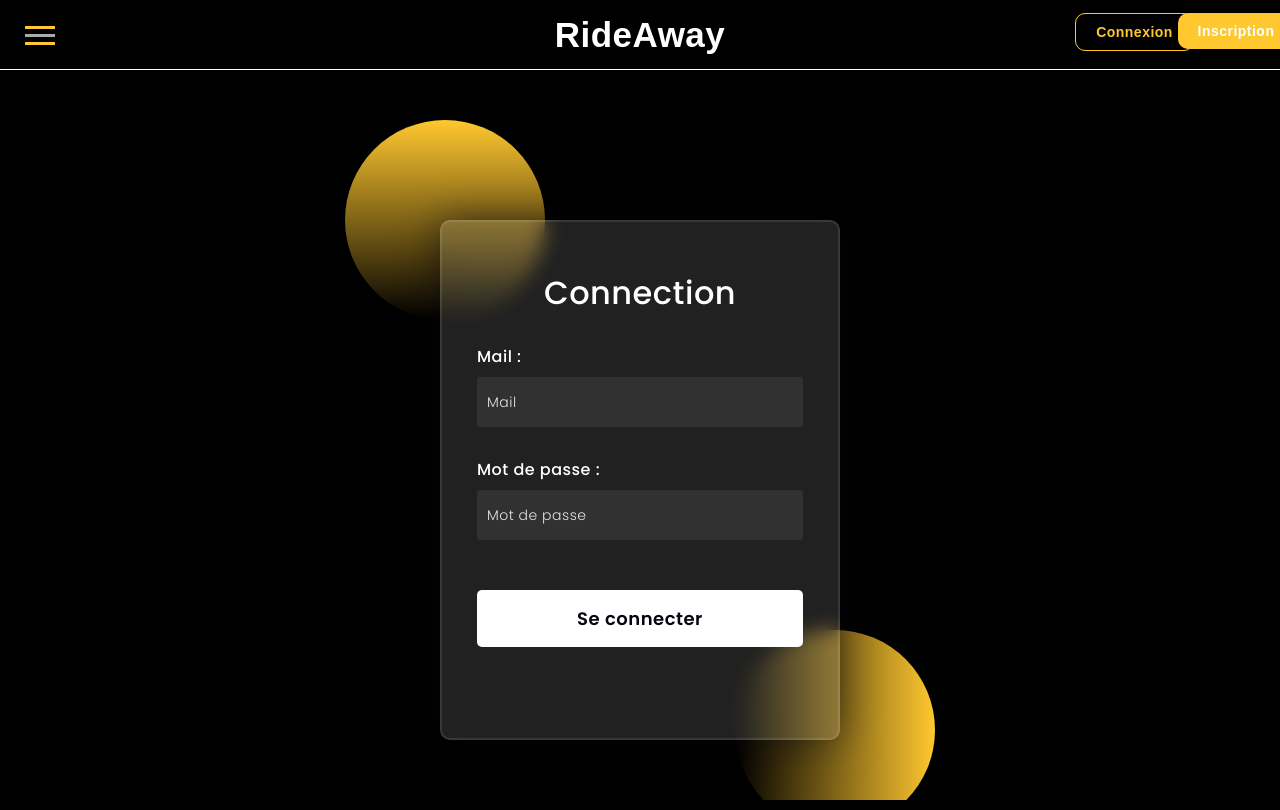
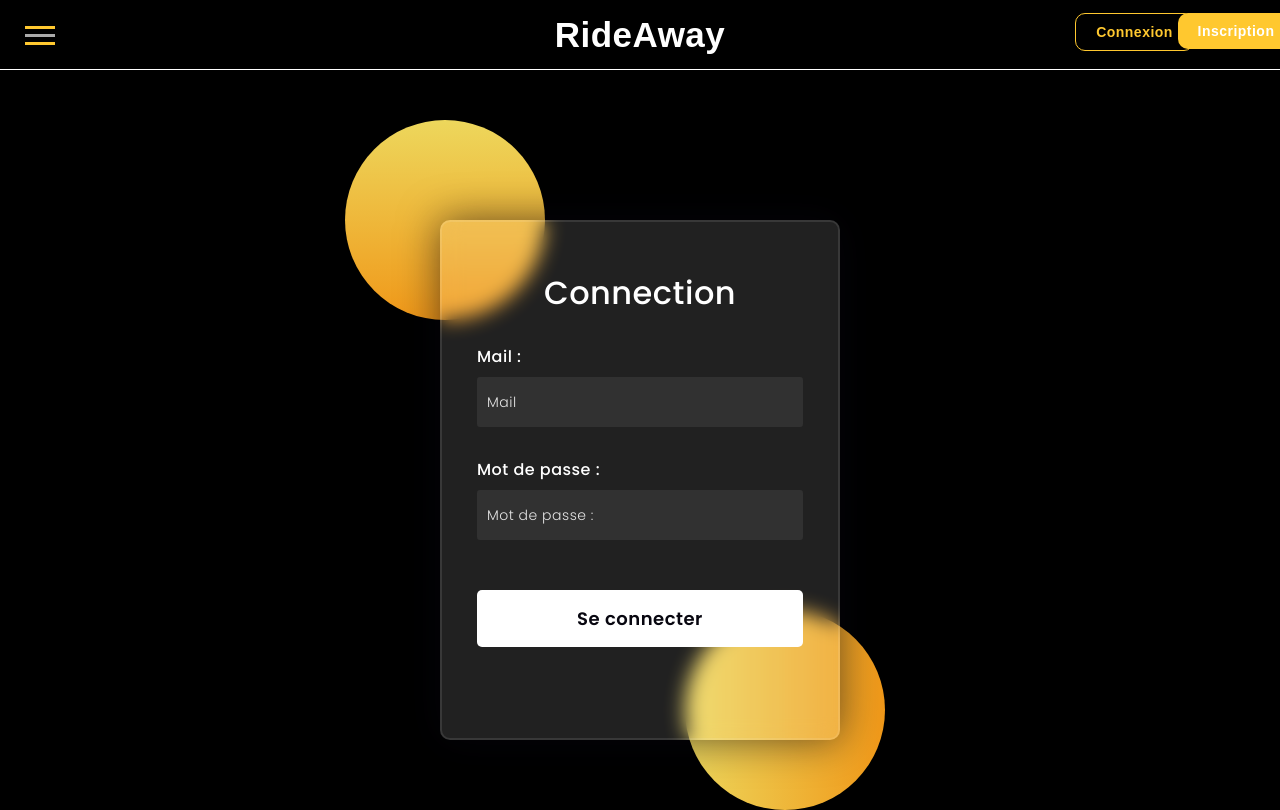
Before and after one commit to AxelMGit/ESGI-ProjetAnnuel1, a PHP site: page /login.php in a window 1280 px wide. Run offline with PHP 8.4, Linux system fonts and the light colour scheme; some web fonts are replaced.

Commit message:
amelioration de la page login

```diff
--- a/login.php
+++ b/login.php
@@ -1,8 +1,7 @@
-<!DOCTYPE html>
 <html lang="en">
 <head>
   <!-- Design by foolishdeveloper.com -->
-    <title>Log in</title>
+    <title>Glassmorphism login Form Tutorial in html css</title>
 
     <link rel="preconnect" href="https://fonts.gstatic.com">
     <link rel="stylesheet" href="https://cdnjs.cloudflare.com/ajax/libs/font-awesome/5.15.4/css/all.min.css">
@@ -21,7 +20,7 @@
 .background{
     width: 430px;
     height: 520px;
-                position: fixed;
+    position: relative;
     transform: translate(-50%,-50%);
     left: 50%;
     top: 50%;
@@ -34,20 +33,22 @@
 }
 .shape:first-child{
     background: linear-gradient(
-                    #ffc82f,
-                    #000000
+        #edd75c,
+        #f09819
     );
+
     left: -80px;
     top: -20px;
 }
 .shape:last-child{
     background: linear-gradient(
         to right,
-                    #000000,
-                    #ffc82f
+        #edd75c,
+        #f09819
     );
-                right: -80px;
-                bottom: -170px;
+
+    right: -30px;
+    bottom: -150px;
 }
 form{
     height: 520px;
--- a/style.css
+++ b/style.css
@@ -31,7 +31,7 @@
     font-weight: bold;
     font-size: 14px;
     transition: opacity 0.3s;
-
+    z-index: 1;
 
 }
 
@@ -51,22 +51,25 @@
     text-decoration: none;
     font-weight: bold;
     font-size: 14px;
-
+    z-index: 1;
 
 }
 
 .signup-button:hover {
     opacity: 0.5;
+
 }
 
 .nav {
     position: absolute;
     top: 3%;
     right: 20%;
+    z-index: 1;
 }
 
 nav {
     text-align: right;
+    z-index: 1;
 }
 
 nav a {
@@ -75,6 +78,7 @@ nav a {
     margin-left: 50px;
     font-size: 16px;
     font-weight: bold;
+    z-index: 1;
 }
 
 .header-with-border {
@@ -118,6 +122,7 @@ header {
   -webkit-tap-highlight-color: rgba(0,0,0,0);
   border-bottom: 1px solid white;
   font-size: 35px;
+  z-index: 1;
 }
 
 main {
@@ -148,6 +153,7 @@ main small {
   height: 100vh;
   width: 100%;
   pointer-events: none;
+  z-index: 1;
 }
 #nav-container .bg {
   position: absolute;
```
Also changed, not shown: other parts of login.php (+29 -4 lines). Lines whose indentation alone changed are shown as unchanged.
